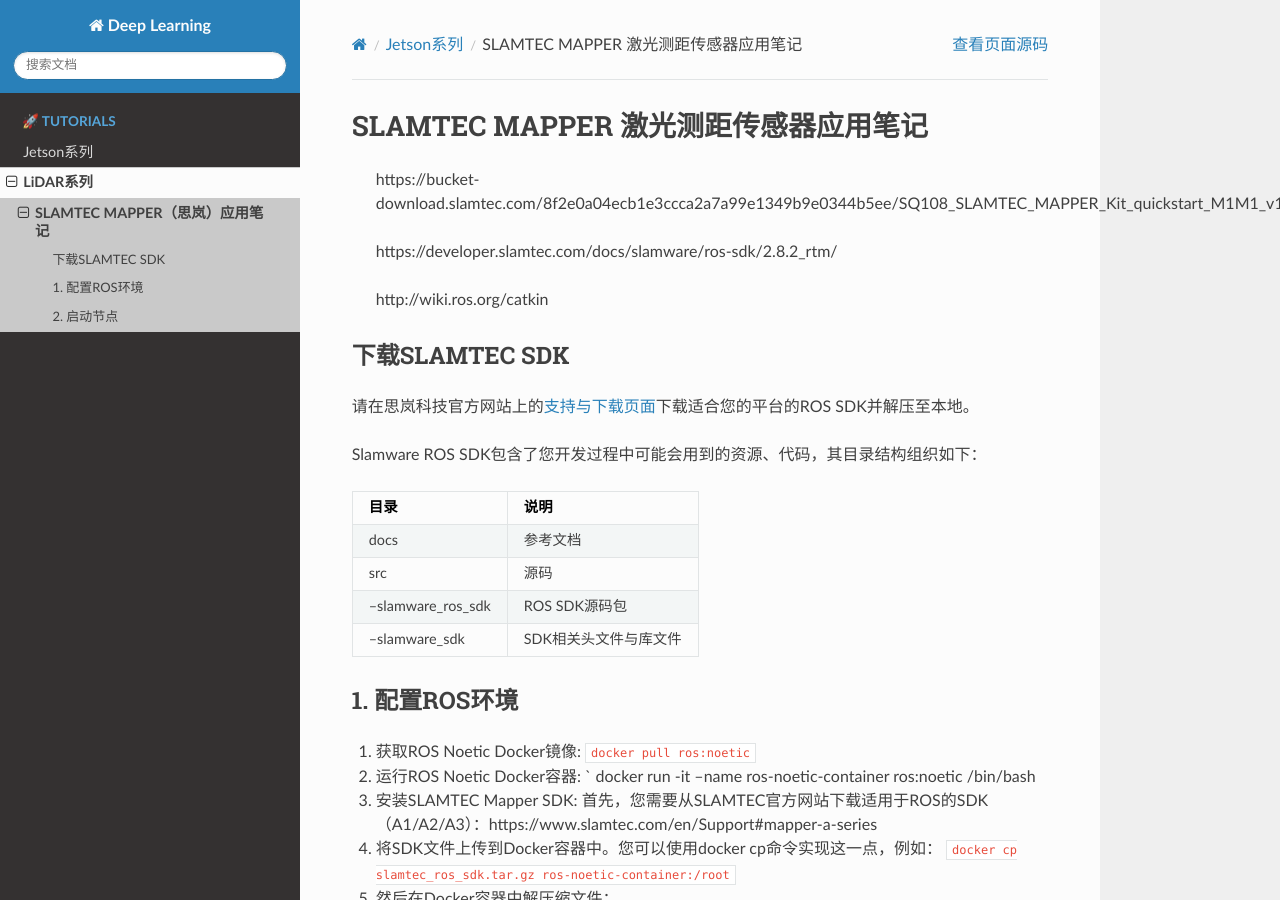
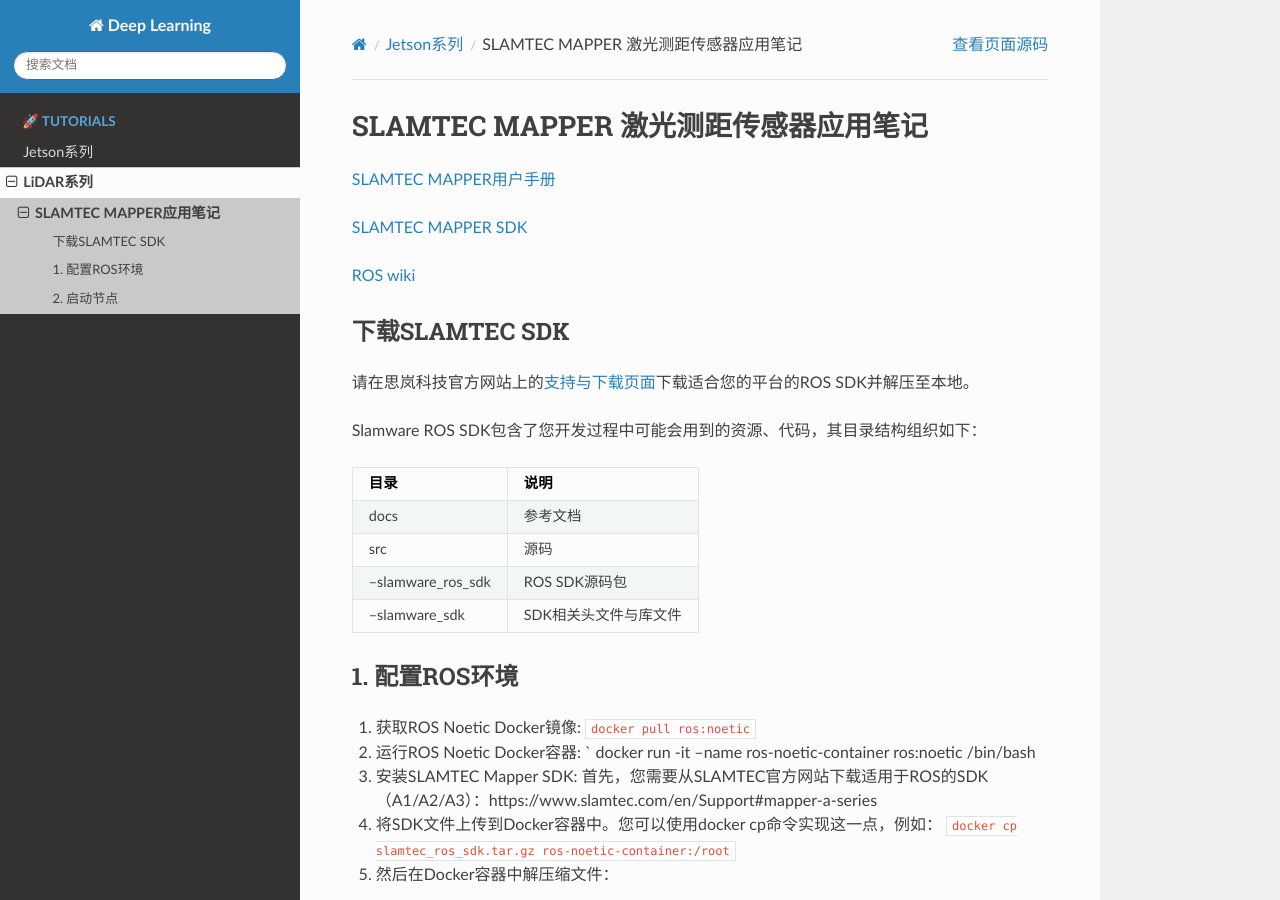
Before and after one commit to knowledge-things/docs, a Sphinx documentation site: the page built from source/tutorials/SLAMTEC-MAPPER.md, in a window 1280 px wide and 900 px high. Built offline with Sphinx 7.4.7 and the Read the Docs theme 2.0.0, drawn with Linux system fonts in a browser that asks for light colours.

Commit message:
思岚雷达

```diff
--- a/source/index.rst
+++ b/source/index.rst
@@ -7,7 +7,7 @@
 ========================================
 
 .. toctree::
-   :maxdepth: 1
+   :maxdepth: 2
    :caption: 🚀 Tutorials
 
    tutorials/index.rst
--- a/source/tutorials/SLAMTEC-MAPPER.md
+++ b/source/tutorials/SLAMTEC-MAPPER.md
@@ -1,10 +1,10 @@
 # SLAMTEC MAPPER 激光测距传感器应用笔记
 
-> https://bucket-download.slamtec.com/8f2e0a04ecb1e3ccca2a7a99e1349b9e0344b5ee/SQ108_SLAMTEC_MAPPER_Kit_quickstart_M1M1_v1.0_cn.pdf
->
-> https://developer.slamtec.com/docs/slamware/ros-sdk/2.8.2_rtm/
->
-> http://wiki.ros.org/catkin
+[SLAMTEC MAPPER用户手册](https://bucket-download.slamtec.com/8f2e0a04ecb1e3ccca2a7a99e1349b9e0344b5ee/SQ108_SLAMTEC_MAPPER_Kit_quickstart_M1M1_v1.0_cn.pdf)
+
+[SLAMTEC MAPPER SDK](https://developer.slamtec.com/docs/slamware/ros-sdk/2.8.2_rtm/)
+
+[ROS wiki](http://wiki.ros.org/catkin)
 
 ## 下载SLAMTEC SDK
 
--- a/source/tutorials/index.rst
+++ b/source/tutorials/index.rst
@@ -13,4 +13,4 @@
 
 .. toctree::
 
-    SLAMTEC MAPPER（思岚）应用笔记 <SLAMTEC-MAPPER.md>
+    SLAMTEC MAPPER应用笔记 <SLAMTEC-MAPPER.md>
```
